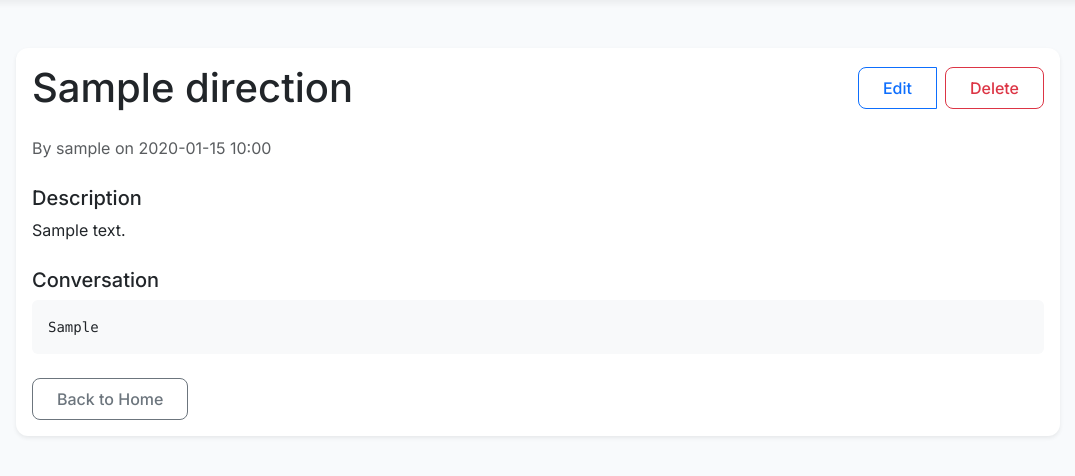
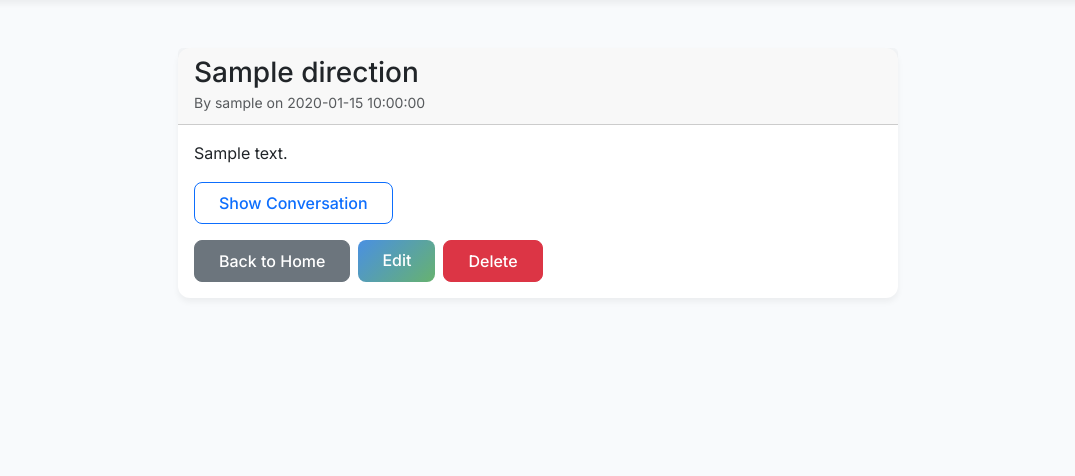
Before and after one commit to drublackberry/counsel_windsurf, a Flask app: page /direction/1 in a window 1280 px wide. Shown: the part 80-556 px from the top of the page, without its empty margins (102-1177 px from the left). Run offline with Flask 2, Linux system fonts and the light colour scheme; a user stored in the database is signed in; tables that the repository leaves empty hold one stand-in row (values such as "Sample post"); parts of the project's set-up code (start-up, migrations or seed data) failed here and were passed over.

Commit message:
Uniformized UIs for directions and references

```diff
--- a/app/templates/direction.html
+++ b/app/templates/direction.html
@@ -1,43 +1,104 @@
 {% extends "base.html" %}
 
 {% block content %}
-<div class="container">
-    <div class="row">
-        <div class="col-md-12">
-            <div class="card shadow-sm">
-                <div class="card-body">
-                    <div class="d-flex justify-content-between align-items-center mb-4">
-                        <h1 class="mb-0">{{ direction.title }}</h1>
-                        <div class="btn-group">
-                            {% if current_user.is_authenticated and direction.author == current_user %}
-                            <a href="{{ url_for('main.edit_direction', id=direction.id) }}" class="btn btn-outline-primary">Edit</a>
-                            <form action="{{ url_for('main.delete_direction', id=direction.id) }}" method="post" class="d-inline" onsubmit="return confirm('Are you sure you want to delete this direction?');">
-                                <button type="submit" class="btn btn-outline-danger ms-2">Delete</button>
-                            </form>
-                            {% endif %}
+<div class="row justify-content-center">
+    <div class="col-md-8">
+        <div class="card mb-4">
+            <div class="card-header">
+                <h1 class="h3 mb-0">{{ direction.title }}</h1>
+                <small class="text-muted">By {{ direction.author.username }} on {{ direction.timestamp.strftime('%Y-%m-%d %H:%M:%S') }}</small>
+            </div>
+            <div class="card-body">
+                <p class="card-text">{{ direction.description }}</p>
+                {% if direction.raw_response %}
+                <div class="mb-3">
+                    <button class="btn btn-outline-primary" type="button" data-bs-toggle="collapse" data-bs-target="#conversationHistory" aria-expanded="false" aria-controls="conversationHistory">
+                        Show Conversation
+                    </button>
+                    <div class="collapse mt-3" id="conversationHistory">
+                        <div class="chat-history">
+                            {% for message in direction.raw_response.split('\n\n') %}
+                                {% if message.startswith('You:') %}
+                                    <div class="message user-message">
+                                        <strong>You:</strong>
+                                        <p>{{ message[4:] }}</p>
+                                    </div>
+                                {% elif message.startswith('AI Counselor:') %}
+                                    <div class="message assistant-message">
+                                        <strong>AI Counselor:</strong>
+                                        <p>{{ message[13:] }}</p>
+                                    </div>
+                                {% endif %}
+                            {% endfor %}
                         </div>
                     </div>
+                </div>
+                {% endif %}
 
-                    <p class="text-muted mb-4">By {{ direction.author.username }} on {{ direction.timestamp.strftime('%Y-%m-%d %H:%M') }}</p>
-
-                    <div class="mb-4">
-                        <h5>Description</h5>
-                        <p>{{ direction.description }}</p>
-                    </div>
-
-                    {% if direction.raw_response %}
-                    <div class="mb-4">
-                        <h5>Conversation</h5>
-                        <div class="bg-light p-3 rounded">
-                            <pre class="mb-0" style="white-space: pre-wrap;">{{ direction.raw_response }}</pre>
-                        </div>
-                    </div>
+                <div class="d-flex gap-2">
+                    <a href="{{ url_for('main.index') }}" class="btn btn-secondary">Back to Home</a>
+                    {% if current_user.is_authenticated and direction.author == current_user %}
+                    <a href="{{ url_for('main.edit_direction', id=direction.id) }}" class="btn btn-primary">Edit</a>
+                    <form action="{{ url_for('main.delete_direction', id=direction.id) }}" method="post" class="d-inline" onsubmit="return confirm('Are you sure you want to delete this direction?');">
+                        <button type="submit" class="btn btn-danger">Delete</button>
+                    </form>
                     {% endif %}
-
-                    <a href="{{ url_for('main.index') }}" class="btn btn-outline-secondary">Back to Home</a>
                 </div>
             </div>
         </div>
     </div>
 </div>
+
+<style>
+.chat-history {
+    max-height: 400px;
+    overflow-y: auto;
+    border: 1px solid #e2e8f0;
+    border-radius: 12px;
+    padding: 20px;
+    background-color: #ffffff;
+    box-shadow: 0 2px 4px rgba(0, 0, 0, 0.05);
+}
+
+.message {
+    border-radius: 12px;
+    margin: 12px 0;
+    padding: 12px 16px;
+    position: relative;
+    max-width: 85%;
+    transition: transform 0.2s ease;
+}
+
+.message:hover {
+    transform: translateY(-1px);
+}
+
+.user-message {
+    background-color: #4A90E2;
+    color: white;
+    margin-left: auto;
+}
+
+.assistant-message {
+    background-color: #f8fafc;
+    border: 1px solid #e2e8f0;
+    margin-right: auto;
+}
+
+.message strong {
+    font-size: 0.85rem;
+    opacity: 0.8;
+    display: block;
+    margin-bottom: 4px;
+}
+
+.message p {
+    margin: 0;
+    line-height: 1.5;
+}
+
+.user-message strong {
+    color: rgba(255, 255, 255, 0.9);
+}
+</style>
 {% endblock %}
```
